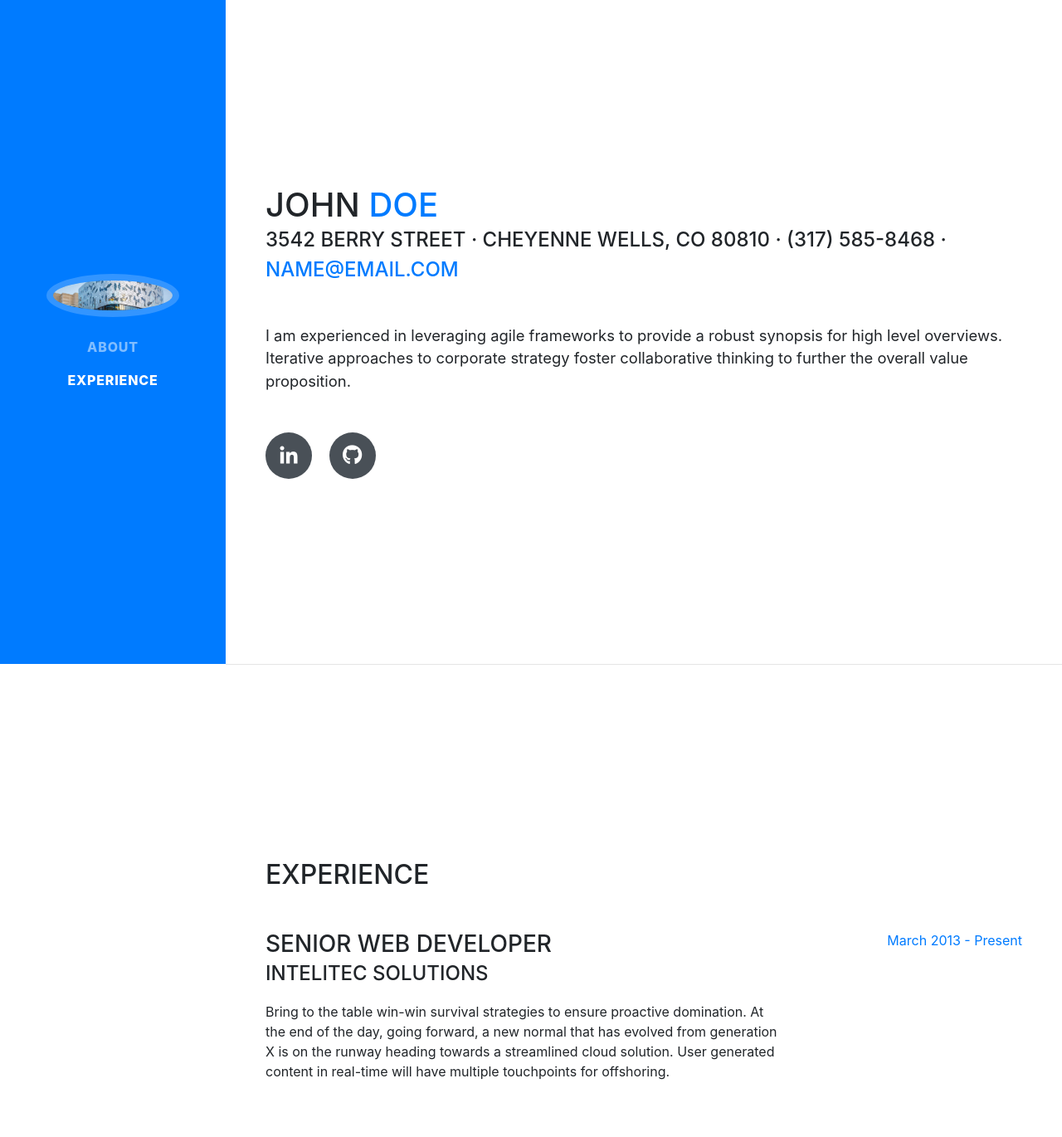
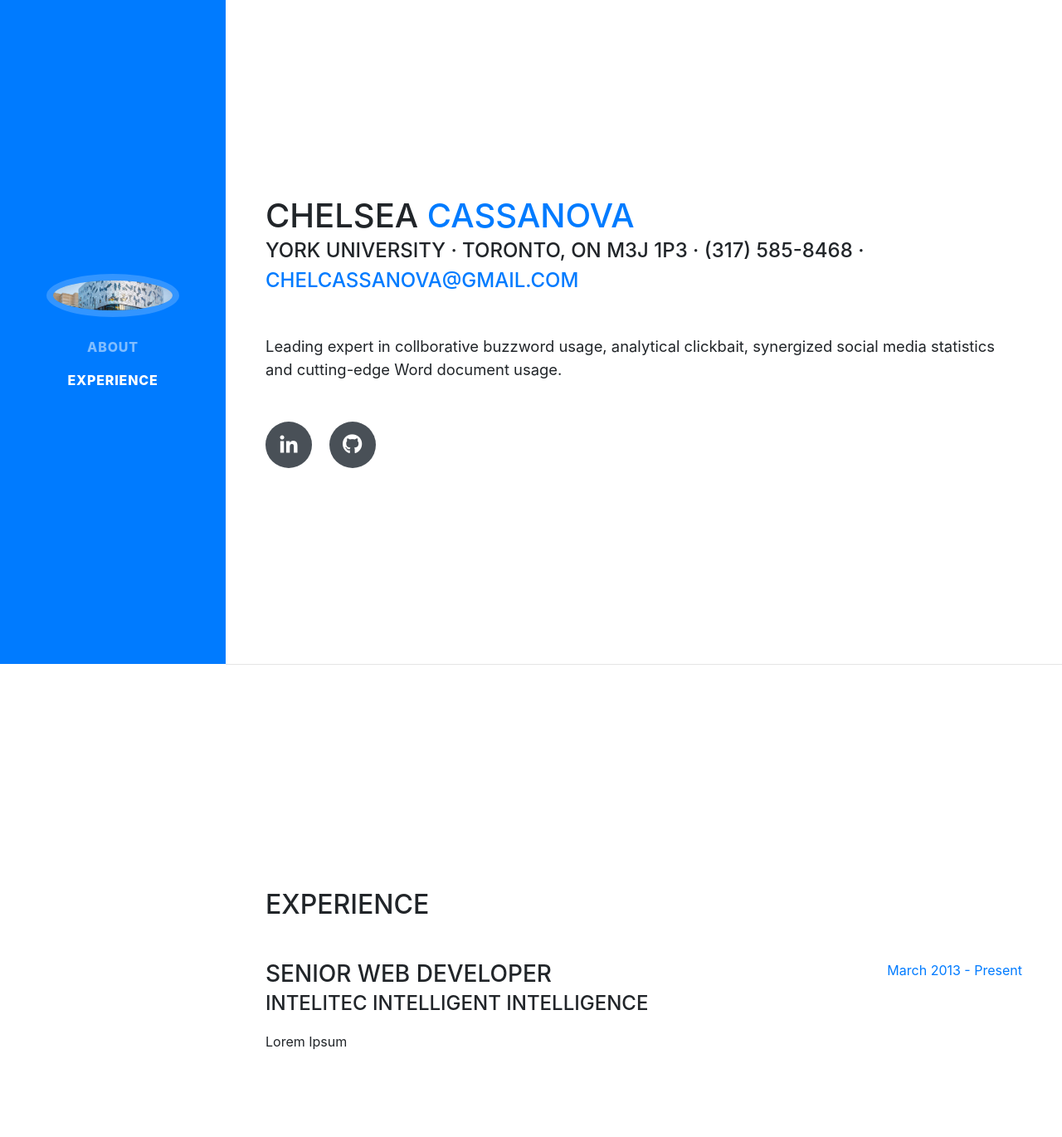
Before and after one commit to chelcassanova/chelcassanova.github.io, a website with bundled scripts: page index.html in a window 1280 px wide. Shown: the top 1370 px of the page at 83% size. Built offline with nearby package versions, Linux system fonts and the light colour scheme; a web font is replaced by a local one.

Commit message:
changes to the main page

```diff
--- a/index.html
+++ b/index.html
@@ -8,7 +8,8 @@
     <meta name="description" content="">
     <meta name="author" content="">
 
-    <title>Resume - Workshop</title>
+    <title>Resume
+    </title>
 
     <!-- Bootstrap core CSS -->
     <link href="vendor/bootstrap/css/bootstrap.min.css" rel="stylesheet">
@@ -49,13 +50,13 @@
     <div class="container-fluid p-0">
       <section class="resume-section p-3 p-lg-5 d-flex d-column" id="about">
         <div class="my-auto">
-          <h1 class="mb-0">John
-            <span class="text-primary">Doe</span>
+          <h1 class="mb-0">Chelsea
+            <span class="text-primary">Cassanova</span>
           </h1>
-          <div class="subheading mb-5">3542 Berry Street · Cheyenne Wells, CO 80810 · (317) 585-8468 ·
-            <a href="mailto:name@email.com">name@email.com</a>
+          <div class="subheading mb-5">York University · Toronto, ON M3J 1P3 · (317) 585-8468 ·
+            <a href="mailto:chelcassanova@gmail.com">chelcassanova@gmail.com</a>
           </div>
-          <p class="lead mb-5">I am experienced in leveraging agile frameworks to provide a robust synopsis for high level overviews. Iterative approaches to corporate strategy foster collaborative thinking to further the overall value proposition.</p>
+          <p class="lead mb-5">Leading expert in collborative buzzword usage, analytical clickbait, synergized social media statistics and cutting-edge Word document usage.</p>
           <div class="social-icons">
             <a href="#">
               <i class="fab fa-linkedin-in"></i>
@@ -76,8 +77,8 @@
           <div class="resume-item d-flex flex-column flex-md-row mb-5">
             <div class="resume-content mr-auto">
               <h3 class="mb-0">Senior Web Developer</h3>
-              <div class="subheading mb-3">Intelitec Solutions</div>
-              <p>Bring to the table win-win survival strategies to ensure proactive domination. At the end of the day, going forward, a new normal that has evolved from generation X is on the runway heading towards a streamlined cloud solution. User generated content in real-time will have multiple touchpoints for offshoring.</p>
+              <div class="subheading mb-3">Intelitec Intelligent Intelligence</div>
+              <p>Lorem Ipsum</p>
             </div>
             <div class="resume-date text-md-right">
               <span class="text-primary">March 2013 - Present</span>
```
